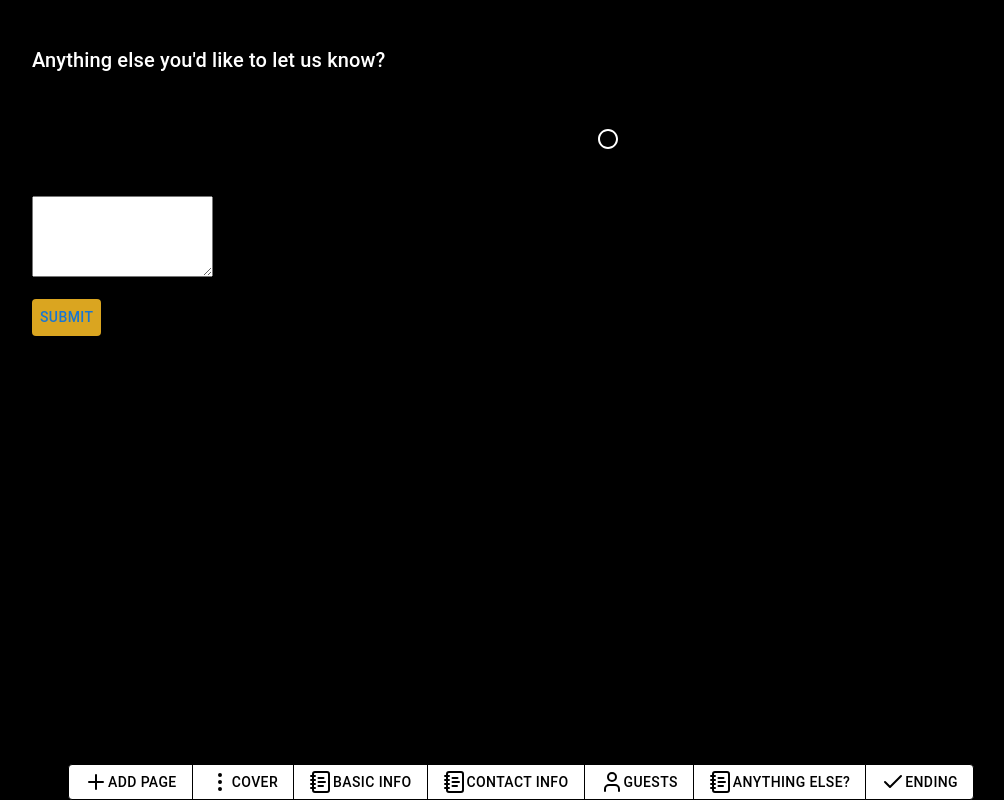
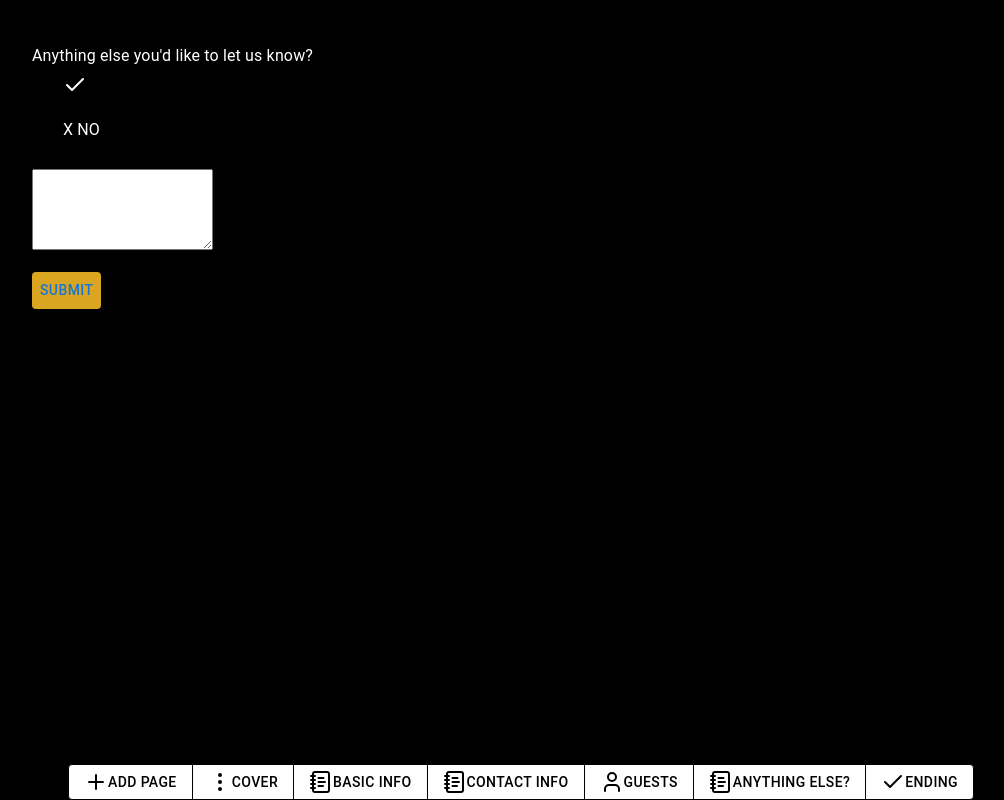
Before and after one commit to robertbglaser/Fillout, a React (Vite) app: page /anythingelse in a window 1280 px wide. Shown: the whole page, without its empty margins (32-1036 px from the left). Built offline with nearby package versions, Linux system fonts and the light colour scheme.

Commit message:
added checkboxes

```diff
--- a/src/components/AnythingElse.jsx
+++ b/src/components/AnythingElse.jsx
@@ -2,7 +2,7 @@ import React from 'react'
 import { useNavigate } from 'react-router-dom';
 import { ArrowRight,  Asterisk, Check } from 'lucide-react';
 import TextareaAutosize from '@mui/material/TextareaAutosize';
-import { Container,Button, Radio, ButtonGroup, RadioGroup, InputLabel,Input, FormGroup, Typography } from '@mui/material';
+import { Container,Button, Radio, ButtonGroup, RadioGroup, InputLabel,Input, FormControlLabel,FormGroup, Typography, FormLabel, FormControl } from '@mui/material';
 
 const AnythingElse = () => {
      let navigate = useNavigate()
@@ -15,15 +15,17 @@ const AnythingElse = () => {
 <br/>
 <br/>
 
-           <Typography variant='h6' sx={{color:'#FFFF'}}>Anything else you'd like to let us know?
-           <br/>
+
+           <FormControl>
+           <FormLabel sx={{color:'#FFFF'}}>Anything else you'd like to let us know?</FormLabel>
            <RadioGroup>
+              <FormControlLabel value="Yes" control={<Radio/>} label={<Check/> } sx={{color:'#FFFF'}} variant="solid"color="danger"/>
+               <FormControlLabel value="No" control={<Radio/>} label={'X  NO'  } sx={{color:'#FFFF'}} variant="solid"color="danger"/>
 
-                     <Radio value="Yes" label="Yes" variant="solid"  orientation="horizontal"></Radio>
-                     <Radio value="No" label="No" variant="solid" sx={{color:'#ffffff '}} orientation="horizontal"></Radio>
 
                  </RadioGroup>
-                 </Typography >
+                 </FormControl>
+                 {/* </Typography > */}
                  <br/>
                   <br/>
                 <TextareaAutosize minRows={5} variant="outlined" />
--- a/src/components/Info.jsx
+++ b/src/components/Info.jsx
@@ -1,7 +1,7 @@
 import React from 'react'
 import { useNavigate } from 'react-router-dom';
 import { ArrowRight,  Asterisk, Check } from 'lucide-react';
-import {Box, Button, ButtonGroup, Input, RadioGroup,   Radio,TextField,Typography, Container}
+import {Box, Button, ButtonGroup, Input, FormLabel, FormControl, FormControlLabel, RadioGroup,   Radio,TextField,Typography, Container}
 from '@mui/material';
 import { createTheme, ThemeProvider } from '@mui/material/styles';
 
@@ -31,9 +31,17 @@ const Info = () => {
     </Box>
 
 <br/>
-<br/>
+<br/> <FormControl>
+           <FormLabel sx={{color:'#FFFF'}}>Are you able to attend <Asterisk/></FormLabel>
+           <RadioGroup>
+              <FormControlLabel value="Yes" control={<Radio/>} label={<Check/> } sx={{color:'#FFFF'}} variant="solid"color="danger"/>
+               <FormControlLabel value="No" control={<Radio/>} label={'X  NO'  } sx={{color:'#FFFF'}} variant="solid"color="danger"/>
 
-           <Typography variant='h6' sx={{color:'#FFFF'}}>Are you able to attend?<Asterisk/>
+
+                 </RadioGroup>
+                 </FormControl>
+
+           {/* <Typography variant='h6' sx={{color:'#FFFF'}}>Are you able to attend?<Asterisk/>
            <br/>
             <RadioGroup defaultValue="outlined" name="radio-buttons-group">
                 <Radio value="Yes"  sx={{bgColor:'#000000', color:'#FFFF',borderColor:'lightgray'}}
@@ -43,7 +51,7 @@ const Info = () => {
 
                 </Radio>
             </RadioGroup>
-           </Typography >
+           </Typography > */}
 
 
    <br/>
```
